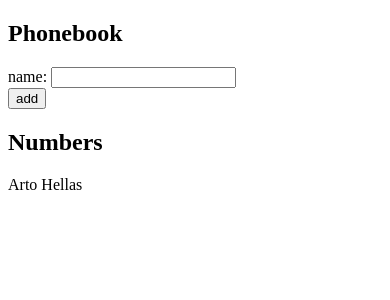
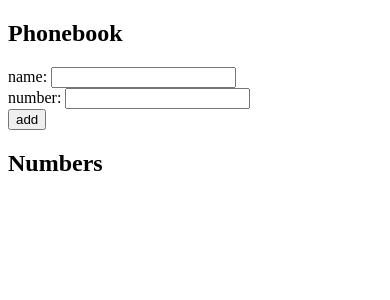
Before and after one commit to TornikeJ/fullstack-open-react-2020, a React (Create React App) app in the folder part2/phonebook/: page / in a window 390 px wide. Shown: the top 300 px of the page. Built offline with nearby package versions, Linux system fonts and the light colour scheme.

Commit message:
feat(part2): add 2.8: The Phonebook Step3 exercise

```diff
--- a/part2/phonebook/src/components/App.js
+++ b/part2/phonebook/src/components/App.js
@@ -1,23 +1,27 @@
 import React, { useState } from 'react'
 
 const App = () => {
-  const [ persons, setPersons ] = useState([
-    { name: 'Arto Hellas' }
-  ])
-  const [ newName, setNewName ] = useState('')
+  const [ persons, setPersons ] = useState([]);
+  const [ newName, setNewName ] = useState('');
+  const [ newPhone, setNewPhone ] = useState('');
 
   const addName = (event) =>{
       event.preventDefault();
       if(persons.map(person=>person.name).indexOf(newName) === -1){
-          setPersons([...persons,{name:newName}]);
+          setPersons([...persons,{name:newName,phone:newPhone}]);
           setNewName('');
+          setNewPhone('');
       } else{
           alert(`${newName} is already added to phonebook`);
       }
   }
 
-  const updateInput = (event) =>{
+  const updateName = (event) =>{
     setNewName(event.target.value)
+  }
+
+  const updatePhone = (event) =>{
+    setNewPhone(event.target.value)
   }
 
   return (
@@ -25,14 +29,17 @@ const App = () => {
       <h2>Phonebook</h2>
       <form onSubmit={addName}>
         <div>
-          name: <input value={newName} onChange={updateInput} />
+            name: <input value={newName} onChange={updateName} />
+        </div>
+        <div>
+            number: <input value={newPhone} onChange={updatePhone} />
         </div>
         <div>
           <button type="submit">add</button>
         </div>
       </form>
       <h2>Numbers</h2>
-      {persons.map(person=> <p key={person.name}>{person.name}</p>)}
+      {persons.map(person=> <p key={person.name}>{person.name} {person.phone}</p>)}
     </div>
   )
 }
```
